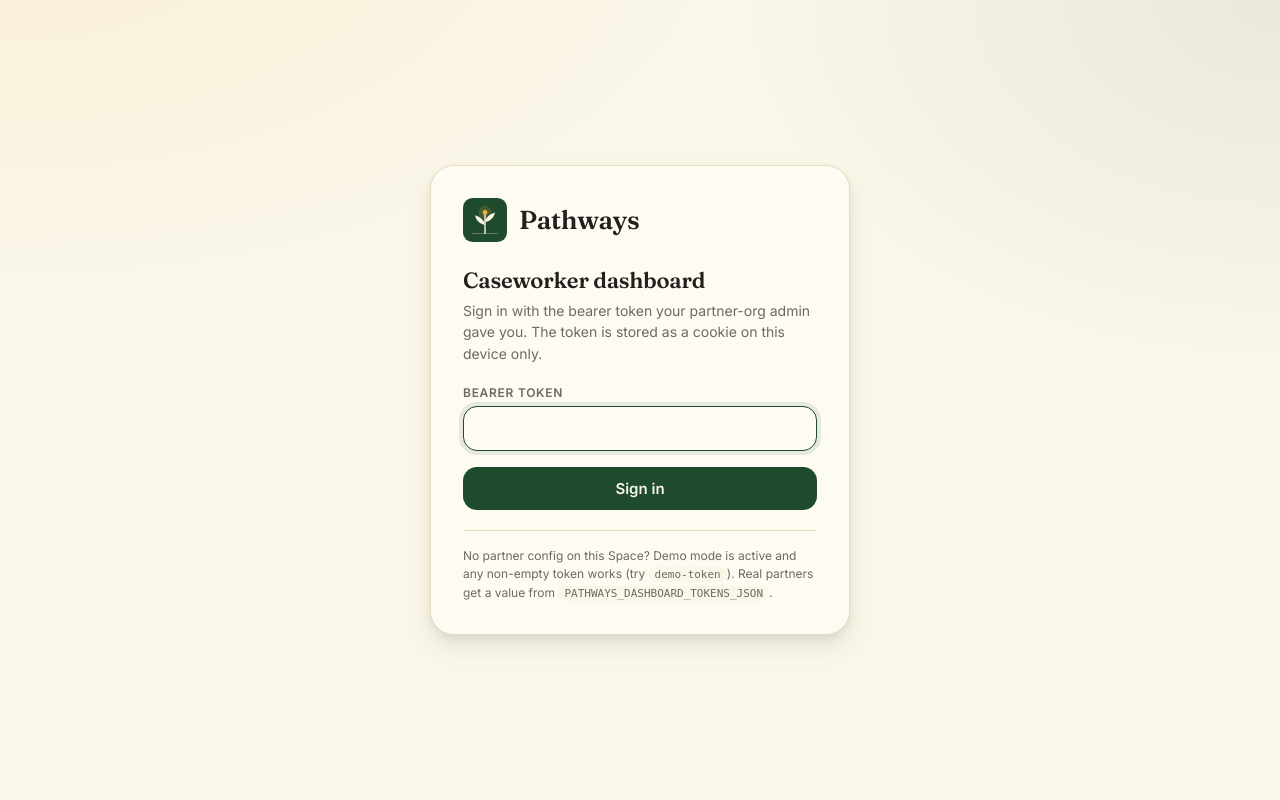
After one commit to PrathikRavichandran/pathways, a FastAPI app: page /dashboard/login in a window 1280 px wide. The commit adds this page. Run offline with FastAPI, Linux system fonts and the light colour scheme; some libraries are stand-ins or nearby versions.

Commit message:
feat(dashboard): browser-friendly login + sign-out
Closes the UX gap where the dashboard URL was only reachable via curl
or a header-rewriting browser extension.

- pathways/dashboard/auth.py: extract _extract_token() that reads
  Authorization: Bearer header OR pathways_dashboard_token cookie
  (header wins on conflict). authenticate() now uses it.
- pathways/dashboard/app.py: new GET /dashboard/login returns the form,
  POST /dashboard/login verifies the token (constant-time, same rules
  as the API) and sets an httponly cookie scoped to /dashboard, POST
  /dashboard/logout clears it. The landing page now redirects to
  /dashboard/login (303) instead of returning a stark 401 when no
  auth is present, so visiting the URL in a browser Just Works.
- pathways/dashboard/templates/login.html: Forest + Marigold styled
  card with the Sprout logo, single token input, demo-mode hint.
- pathways/dashboard/templates/index.html: small Sign out button in
  the header.

Tests (8 new in tests/test_phase5b_dashboard.py): login form renders,
POST sets cookie + redirects, empty/wrong token errors with the
correct status, cookie authenticates subsequent requests, unauth
visitor to / gets 303 to /login (not 401), logout clears the cookie,
API endpoints still accept header-only auth.

Suite: 26/26 dashboard tests, 253 -> 261 unit tests overall, all green.

Co-Authored-By: Claude Opus 4.7 (1M context) <noreply@anthropic.com>

```diff
--- /dev/null
+++ b/pathways/dashboard/templates/login.html
@@ -0,0 +1,168 @@
+<!doctype html>
+<html lang="en">
+<head>
+  <meta charset="UTF-8" />
+  <meta name="viewport" content="width=device-width, initial-scale=1, viewport-fit=cover" />
+  <meta name="theme-color" content="#1F4A2C" />
+  <title>Pathways · Dashboard sign-in</title>
+  <link rel="preconnect" href="https://fonts.googleapis.com" />
+  <link rel="preconnect" href="https://fonts.gstatic.com" crossorigin />
+  <link rel="stylesheet"
+        href="https://fonts.googleapis.com/css2?family=Inter:wght@400;500;600;700&family=Fraunces:opsz,wght@9..144,500;9..144,600;9..144,700&display=swap" />
+  <style>
+    :root {
+      --forest: #1F4A2C; --forest-deep: #133018;
+      --cream: #FAF6E8; --cream-elev: #FDFBF2;
+      --marigold: #ECB13B;
+      --ink: #22201D; --ink-muted: #6E6A62;
+      --border: #E8DCBC;
+    }
+    *, *::before, *::after { box-sizing: border-box; }
+    html, body { margin: 0; padding: 0; min-height: 100vh; }
+    body {
+      font-family: "Inter", system-ui, -apple-system, sans-serif;
+      -webkit-font-smoothing: antialiased;
+      color: var(--ink);
+      background:
+        radial-gradient(1200px 600px at 0% -10%, rgba(236,177,59,0.10), transparent 60%),
+        radial-gradient(900px 600px at 100% 0%, rgba(31,74,44,0.08), transparent 60%),
+        var(--cream);
+      display: flex;
+      align-items: center;
+      justify-content: center;
+      padding: 24px;
+    }
+    .card {
+      width: 100%;
+      max-width: 420px;
+      background: var(--cream-elev);
+      border: 1px solid var(--border);
+      border-radius: 24px;
+      padding: 32px;
+      box-shadow: 0 4px 8px rgba(12,10,7,0.06), 0 12px 24px rgba(12,10,7,0.08);
+    }
+    .logo {
+      display: flex;
+      align-items: center;
+      gap: 12px;
+      margin-bottom: 24px;
+    }
+    .logo svg { width: 44px; height: 44px; }
+    .wordmark {
+      font-family: "Fraunces", serif;
+      font-weight: 600;
+      font-size: 26px;
+      letter-spacing: -0.01em;
+    }
+    h1 {
+      font-family: "Fraunces", serif;
+      font-weight: 600;
+      font-size: 22px;
+      letter-spacing: -0.01em;
+      margin: 0 0 6px;
+    }
+    p.lede {
+      color: var(--ink-muted);
+      font-size: 14px;
+      line-height: 1.55;
+      margin: 0 0 20px;
+    }
+    label {
+      display: block;
+      font-size: 12px;
+      font-weight: 600;
+      color: var(--ink-muted);
+      text-transform: uppercase;
+      letter-spacing: 0.06em;
+      margin-bottom: 6px;
+    }
+    input[type="password"], input[type="text"] {
+      display: block;
+      width: 100%;
+      padding: 12px 14px;
+      border-radius: 14px;
+      border: 1px solid var(--border);
+      background: var(--cream-elev);
+      color: var(--ink);
+      font-size: 15px;
+      font-family: inherit;
+      outline: none;
+      transition: border-color .15s ease, box-shadow .15s ease;
+    }
+    input:focus {
+      border-color: var(--forest);
+      box-shadow: 0 0 0 4px rgba(31,74,44,0.10);
+    }
+    button {
+      margin-top: 16px;
+      width: 100%;
+      padding: 12px 16px;
+      border: none;
+      border-radius: 14px;
+      background: var(--forest);
+      color: var(--cream);
+      font-family: inherit;
+      font-weight: 600;
+      font-size: 15px;
+      cursor: pointer;
+      transition: background-color .15s ease, transform .1s ease;
+    }
+    button:hover { background: var(--forest-deep); }
+    button:active { transform: translateY(1px); }
+    .error {
+      margin-top: 14px;
+      padding: 10px 14px;
+      border-radius: 12px;
+      background: #FDECEC;
+      border: 1px solid #F2C2C2;
+      color: #8B1F1F;
+      font-size: 13px;
+    }
+    .hint {
+      margin-top: 20px;
+      padding-top: 16px;
+      border-top: 1px solid var(--border);
+      font-size: 12px;
+      color: var(--ink-muted);
+      line-height: 1.55;
+    }
+    .hint code {
+      background: var(--cream);
+      padding: 1px 6px;
+      border-radius: 6px;
+      font-size: 11px;
+    }
+  </style>
+</head>
+<body>
+  <div class="card">
+    <div class="logo">
+      <svg viewBox="0 0 256 256" xmlns="http://www.w3.org/2000/svg" aria-hidden="true">
+        <rect width="256" height="256" rx="56" fill="#1F4A2C"/>
+        <circle cx="128" cy="84" r="38" fill="#ECB13B" opacity="0.18"/>
+        <line x1="56" y1="206" x2="200" y2="206" stroke="#FAF6E8" stroke-width="4" stroke-linecap="round" opacity="0.45"/>
+        <path d="M 128 206 L 128 92" stroke="#FAF6E8" stroke-width="8" stroke-linecap="round"/>
+        <path d="M 128 156 C 100 152, 76 132, 70 100 C 100 110, 124 128, 128 156 Z" fill="#FAF6E8"/>
+        <path d="M 128 140 C 156 136, 180 116, 186 84 C 156 94, 132 112, 128 140 Z" fill="#FAF6E8"/>
+        <circle cx="128" cy="84" r="14" fill="#ECB13B"/>
+      </svg>
+      <span class="wordmark">Pathways</span>
+    </div>
+    <h1>Caseworker dashboard</h1>
+    <p class="lede">Sign in with the bearer token your partner-org admin gave you. The token is stored as a cookie on this device only.</p>
+    <form method="POST" action="/dashboard/login">
+      <label for="token">Bearer token</label>
+      <input id="token" name="token" type="password" autocomplete="off" required autofocus />
+      <button type="submit">Sign in</button>
+    </form>
+    {% if error %}
+    <div class="error">{{ error }}</div>
+    {% endif %}
+    <div class="hint">
+      No partner config on this Space? Demo mode is active and any non-empty
+      token works (try <code>demo-token</code>). Real partners get a value
+      from <code>PATHWAYS_DASHBOARD_TOKENS_JSON</code>.
+    </div>
+  </div>
+</body>
+</html>
```
Also changed, not shown: pathways/dashboard/app.py (+80 -4 lines), pathways/dashboard/auth.py (+22 -11 lines), pathways/dashboard/templates/index.html (+14 -5 lines), tests/test_phase5b_dashboard.py (+100 -0 lines).
